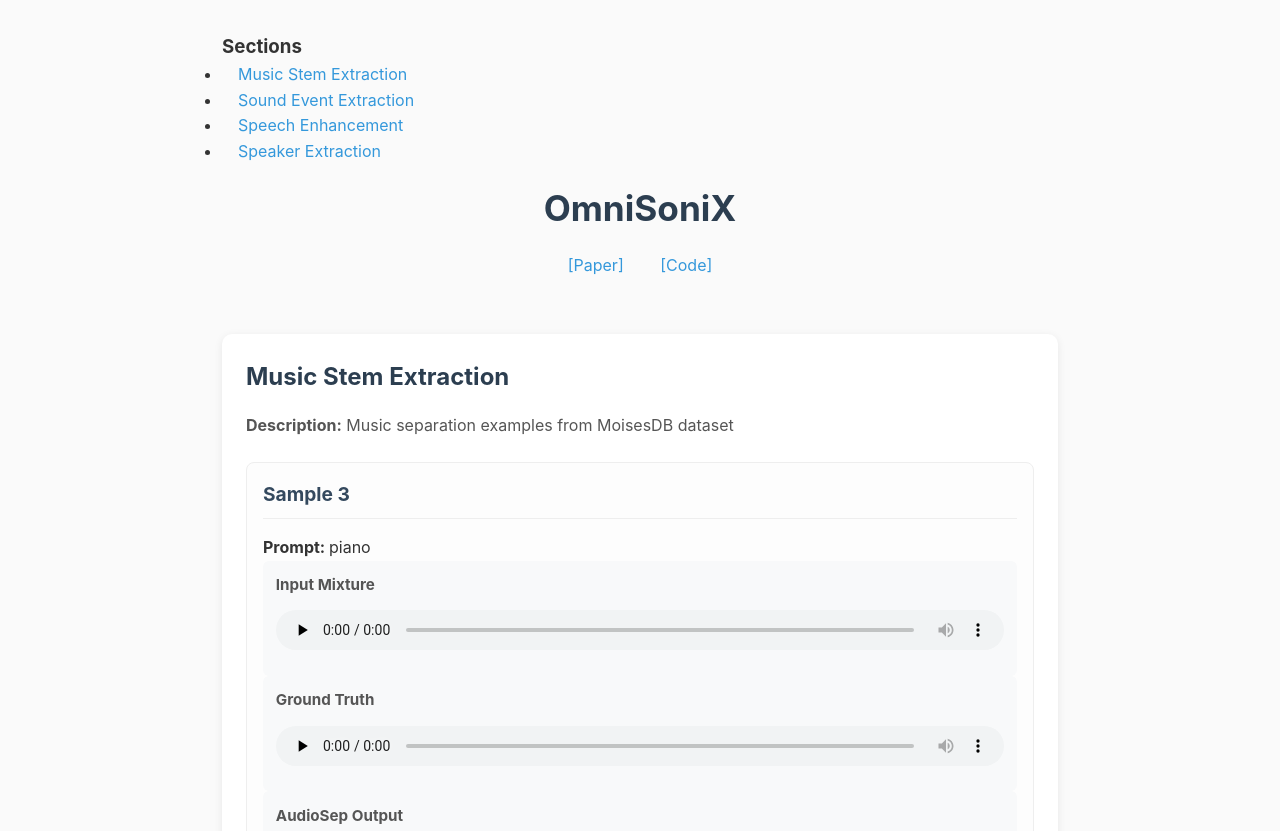
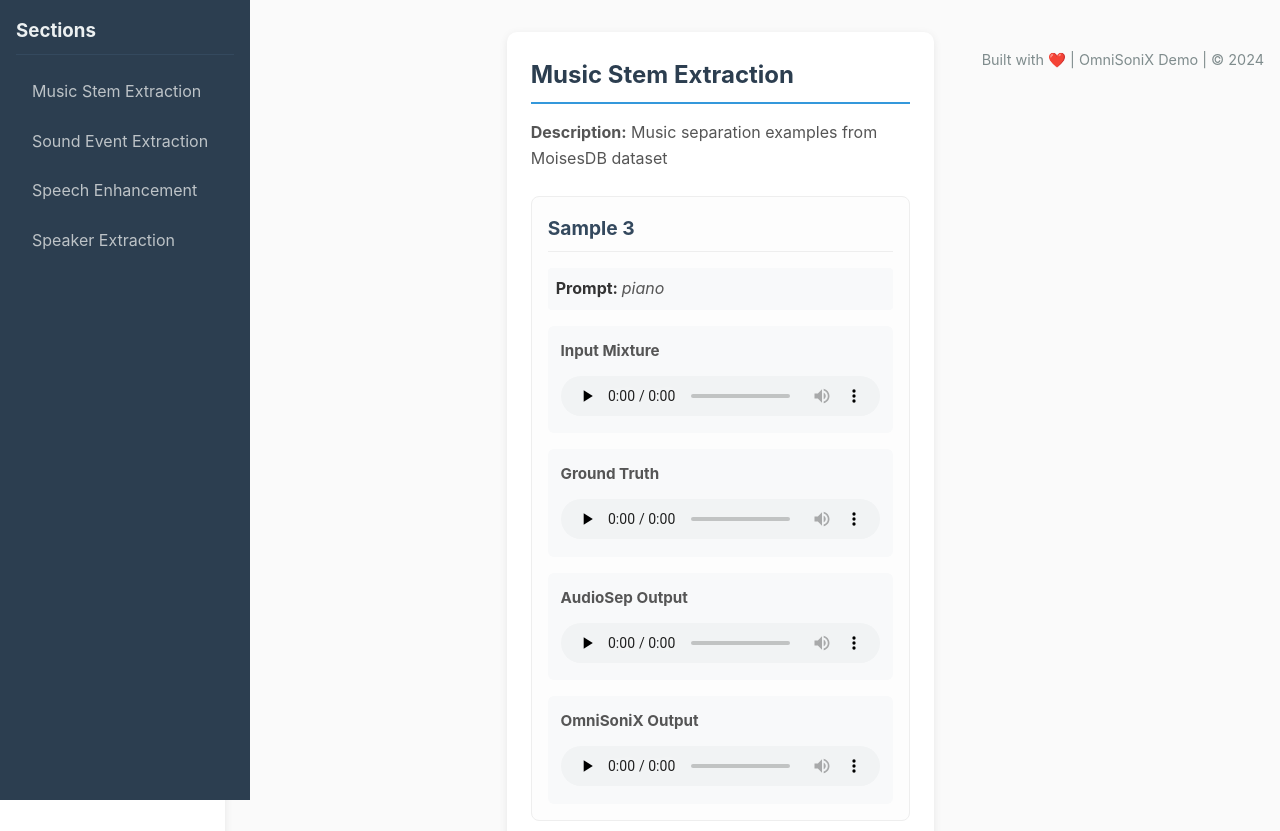
Before and after one commit to zexupan/omnisonix-demo, a plain HTML site: page index.html in a window 1280 px wide. Shown: the top 831 px of the page. Drawn offline with Linux system fonts and the light colour scheme; no server answers.

Commit message:
Update style.css

```diff
--- a/assets/css/style.css
+++ b/assets/css/style.css
@@ -8,22 +8,74 @@ body {
   font-family: -apple-system, BlinkMacSystemFont, 'Segoe UI', Roboto, Oxygen, Ubuntu, Cantarell, sans-serif;
   line-height: 1.6;
   color: #333;
-  max-width: 900px;
-  margin: 0 auto;
-  padding: 2rem 1rem;
   background-color: #fafafa;
+  display: flex;
+  min-height: 100vh;
 }
 
 @media (min-width: 768px) {
   body {
-    padding: 2rem;
+    padding: 0;
   }
+}
+
+/* Sidebar Styles */
+.sidebar {
+  width: 250px;
+  background-color: #2c3e50;
+  color: white;
+  padding: 1rem;
+  height: 100vh;
+  position: fixed;
+  overflow-y: auto;
+}
+
+.sidebar h3 {
+  color: #ecf0f1;
+  margin-bottom: 1rem;
+  padding-bottom: 0.5rem;
+  border-bottom: 1px solid #34495e;
+}
+
+.sidebar ul {
+  list-style: none;
+}
+
+.sidebar li {
+  margin-bottom: 0.5rem;
+}
+
+.sidebar a {
+  color: #bdc3c7;
+  text-decoration: none;
+  display: block;
+  padding: 0.5rem;
+  border-radius: 4px;
+  transition: all 0.2s ease;
+}
+
+.sidebar a:hover,
+.sidebar a:focus {
+  background-color: #34495e;
+  color: white;
+}
+
+/* Main Content */
+main {
+  flex: 1;
+  margin-left: 250px;
+  padding: 2rem;
+  max-width: calc(100% - 250px);
 }
 
 header {
   text-align: center;
   margin-bottom: 2.5rem;
   padding: 1rem;
+  background-color: white;
+  border-radius: 10px;
+  box-shadow: 0 2px 8px rgba(0,0,0,0.08);
+  margin-top: 0;
 }
 
 header h1 {
@@ -58,11 +110,6 @@ a:focus {
   outline-offset: 2px;
 }
 
-a:focus {
-  outline: 2px solid #3498db;
-  outline-offset: 2px;
-}
-
 .example {
   margin-bottom: 3rem;
   padding: 1.5rem;
@@ -75,6 +122,8 @@ a:focus {
   margin-bottom: 1rem;
   color: #2c3e50;
   font-size: 1.5rem;
+  border-bottom: 2px solid #3498db;
+  padding-bottom: 0.5rem;
 }
 
 .example p {
@@ -106,26 +155,19 @@ a:focus {
   padding-bottom: 0.5rem;
 }
 
-.audio-label {
-  font-size: 0.95rem;
-  margin-bottom: 0.5rem;
+.prompt-container {
+  margin-bottom: 1rem;
+  padding: 0.5rem;
+  background-color: #f8f9fa;
+  border-radius: 4px;
+}
+
+.prompt-text {
+  font-style: italic;
   color: #555;
 }
 
-.audio-container {
-  margin: 1rem 0;
-  padding: 0.8rem;
-  background-color: #f8f9fa;
-  border-radius: 6px;
-}
-
-.audio-player {
-  width: 100%;
-  height: 40px;
-  margin: 0.3rem 0;
-}
-
-.audio-grid {
+.audio-comparison {
   display: grid;
   grid-template-columns: repeat(auto-fit, minmax(200px, 1fr));
   gap: 1rem;
@@ -136,6 +178,8 @@ a:focus {
   padding: 0.8rem;
   background-color: #f8f9fa;
   border-radius: 6px;
+  display: flex;
+  flex-direction: column;
 }
 
 .audio-item h4 {
@@ -144,16 +188,19 @@ a:focus {
   color: #555;
 }
 
+.audio-player {
+  width: 100%;
+  height: 40px;
+  margin: 0.3rem 0;
+  flex-grow: 1;
+}
+
 .spectrogram {
   width: 100%;
   height: auto;
   margin-top: 0.5rem;
   border: 1px solid #ddd;
   border-radius: 4px;
-  /* Remove axes, labels, and ticks */
-  axis: none;
-  ticks: none;
-  labels: none;
 }
 
 footer {
@@ -162,6 +209,7 @@ footer {
   color: #7f8c8d;
   font-size: 0.9rem;
   padding: 1rem;
+  clear: both;
 }
 
 /* Focus styles for accessibility */
@@ -178,3 +226,22 @@ footer {
     transition-duration: 0.01ms !important;
   }
 }
+
+/* Mobile responsiveness */
+@media (max-width: 768px) {
+  .sidebar {
+    width: 100%;
+    height: auto;
+    position: relative;
+  }
+
+  main {
+    margin-left: 0;
+    max-width: 100%;
+    padding: 1rem;
+  }
+
+  .audio-comparison {
+    grid-template-columns: 1fr;
+  }
+}
```
